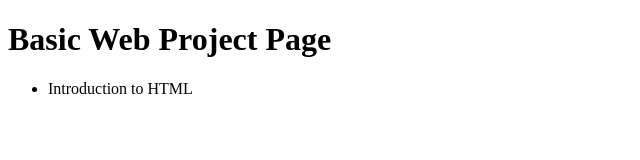
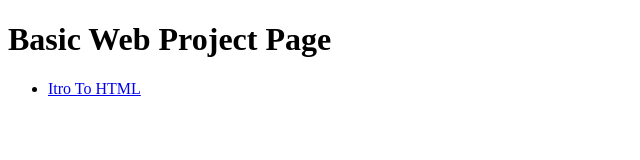
Before and after one commit to Regina13758/Webb212, a plain HTML site: page index.html in a window 1280 px wide. Shown: the whole page, without its empty margins (0-640 px from the left). Drawn offline with Linux system fonts and the light colour scheme.

Commit message:
Update index.html

```diff
--- a/index.html
+++ b/index.html
@@ -8,7 +8,7 @@
 <body>
     <h1>Basic Web Project Page</h1>
    <ul>
-    <li>Introduction to HTML</li>
+    <li><a href="intro_to_HML/index.html"target="_blank">Itro To HTML</a></li>
    </ul>
 
 </body>
```
